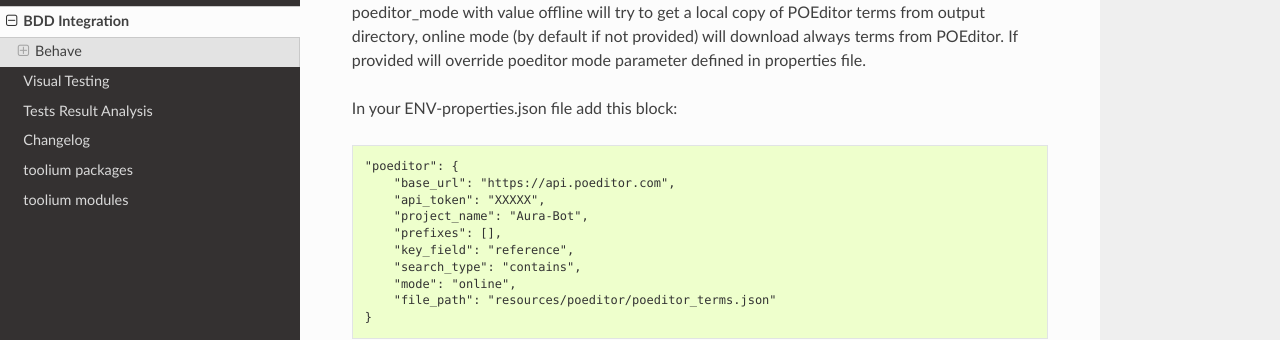
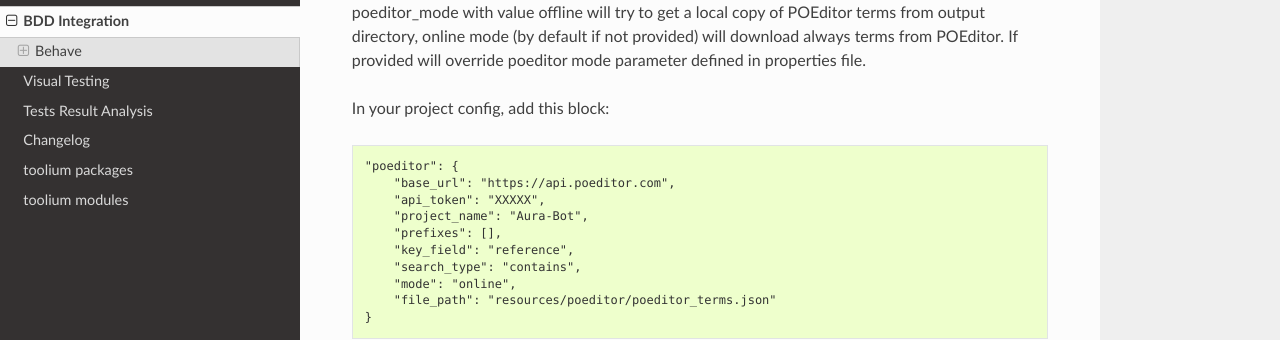
Before and after one commit to Telefonica/toolium, a Sphinx documentation site: the page built from docs/bdd_integration.rst, in a window 1280 px wide and 900 px high, scrolled down 5224 px. Shown: the part 159-499 px from the top of the window. Built offline with Sphinx 7.4.7 and the Read the Docs theme 3.1.0, drawn with Linux system fonts in a browser that asks for light colours.

Commit message:
Update docs/bdd_integration.rst
Co-authored-by: Pablo Guijarro <pablo.guijarroenriquez@telefonica.com>

```diff
--- a/docs/bdd_integration.rst
+++ b/docs/bdd_integration.rst
@@ -232,7 +232,7 @@ Language used to get texts in POEditor will be get from toolium config file ([Te
 poeditor_mode with value offline will try to get a local copy of POEditor terms from output directory, online mode (by default if not provided) will download always terms from POEditor.
 If provided will override poeditor mode parameter defined in properties file.
 
-In your ENV-properties.json file add this block:
+In your project config, add this block:
 
 .. code:: console
 
```
